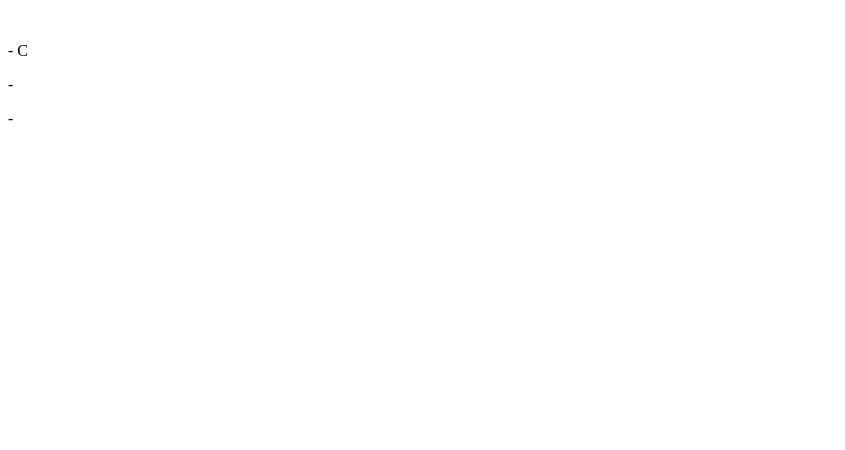
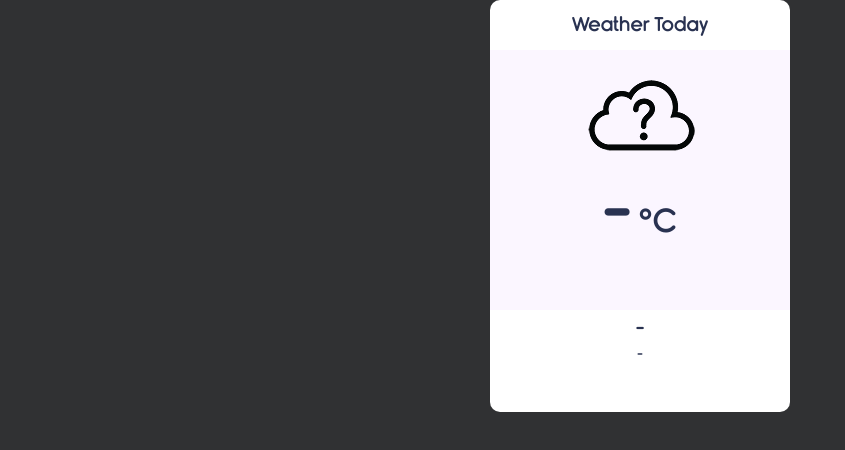
Before and after one commit to pragatisaikia/Weather-App, a plain HTML site: page index.html in a window 1280 px wide. Shown: the whole page, without its empty margins (0-845 px from the left). Drawn offline with Linux system fonts and the light colour scheme.

Commit message:
final changes

```diff
--- a/app.js
+++ b/app.js
@@ -5,13 +5,14 @@ const descElement = document.querySelector(".temp-desc p");
 const locationElement = document.querySelector(".location p");
 
 const weather = {};
-const key = "4943d1a31d77050417bfb053cc0176fa";
 
 weather.temperature = {
     unit : "celsius"
 }
 
 const KELVIN = 273;
+const key = "4943d1a31d77050417bfb053cc0176fa";
+
 
 
 if('geolocation' in navigator){
@@ -21,19 +22,23 @@ if('geolocation' in navigator){
     notifyElement.innerHTML = "<p>Browser doesn't support Geolocation</p>"
 }
 
+// f
 function setPosition(position){
     let latitude = position.coords.latitude;
     let longitude = position.coords.longitude;
-    getWeather(latitude,longitude);
+
+    getWeather(latitude, longitude);
 }
 
+// SHOW ERROR WHEN THERE IS AN ISSUE WITH GEOLOCATION SERVICE
 function showError(error){
-    notifyElement.style.display = "block";
-    notifyElement.innerHTML = `<p>${error.message}</p>`
+    notificationElement.style.display = "block";
+    notificationElement.innerHTML = `<p> ${error.message} </p>`;
 }
 
-function getWeather(latitude,longitude) {
-    let api = `https://api.openweathermap.org/data/3.0/onecall?lat=${latitude}&lon=${longitude}&appid=${key}`;
+// GET WEATHER FROM API PROVIDER
+function getWeather(latitude, longitude){
+    let api = `http://api.openweathermap.org/data/2.5/weather?lat=${latitude}&lon=${longitude}&appid=${key}`;
 
     fetch(api)
         .then(function(response){
@@ -49,12 +54,12 @@ function getWeather(latitude,longitude) {
         })
         .then(function(){
             displayWeather();
-        })
+        });
 }
 
 function displayWeather(){
-    iconElement.innerHTML = `<img src="icons/${weather.iconId}.png"/>`
-    tempElement.innerHTML = `${weather.temperature.value} degree<span> C</span>`;
+    iconElement.innerHTML = `<img src="icons/${weather.iconId}.png"/>`;
+    tempElement.innerHTML = `${weather.temperature.value} <span>°C</span>`;
     descElement.innerHTML = weather.description;
     locationElement.innerHTML = `${weather.city},${weather.country}`;
 }
@@ -63,15 +68,17 @@ function celsiusToFahrenheit(temperature){
     return (temperature * 9/5) + 32;
 }
 
-tempElement.addEventListener("click",function(){
+tempElement.addEventListener("click", function(){
     if(weather.temperature.value === undefined) return;
+
     if(weather.temperature.unit == "celsius"){
         let fahrenheit = celsiusToFahrenheit(weather.temperature.value);
         fahrenheit = Math.floor(fahrenheit);
-        tempElement.innerHTML = `${fahrenheit} degree <span> F</span>`;
+
+        tempElement.innerHTML = `${fahrenheit}°<span>F</span>`;
         weather.temperature.unit = "fahrenheit";
     }else{
-        tempElement.innerHTML = `${weather.temperature.value} degree <span> C</span>`;
-        weather.temperature.value = "celsius";
+        tempElement.innerHTML = `${weather.temperature.value}°<span>C</span>`;
+        weather.temperature.unit = "celsius"
     }
-})
+});
--- a/index.html
+++ b/index.html
@@ -11,11 +11,11 @@
 </head>
 <body>
     <div class="container">
-        <div class="title"></div>
+        <div class="title"><p>Weather Today</p></div>
         <div class="notify"></div>
         <div class="weather-container">
-            <div class="weather-icon"><img src="" alt=""></div>
-            <div class="temperature"><p>-<span> C</span></p></div>
+            <div class="weather-icon"><img src="icons/unknown.png" alt=""></div>
+            <div class="temperature"><p>-<span> °C</span></p></div>
         </div>
         <div class="temp-desc"><p> - </p></div>
         <div class="location"><p> - </p></div>
--- a/style.css
+++ b/style.css
@@ -0,0 +1,111 @@
+*{
+    font-family: "Rimouski";
+    margin: 0;
+    padding: 0;
+}
+
+body{
+    background-color: #303133;
+}
+
+.container{
+    height: 100%;
+    align-self: center;
+    width: 300px;
+    background-color: #FFF;
+    display: block;
+    /* margin-top:20%; */
+    margin: auto;
+    border-radius: 10px;
+    padding-bottom : 50px;
+}
+
+.title{
+    width: 300px;
+    height: 50px;
+    border-radius: 10px 10px 0 0;
+}
+
+.title p{
+    text-align: center;
+    padding: 15px;
+    margin: 0 auto;
+    font-size: 1.2em;
+    color: #293251;
+}
+
+.notify{
+    background-color: #f8d7da;
+    display: none;
+}
+
+.notify p{
+    color: #721c24;
+    font-size: 1.2em;
+    margin: 0;
+    text-align: center;
+    padding: 10px 0;
+}
+
+.weather-container{
+    width: 300px;
+    height: 260px;
+    background-color: #fbf6ff;
+}
+
+.weather-icon{
+    width: 300px;
+    height: 128px;
+}
+
+.weather-icon img{
+    display: block;
+    margin: 0 auto;
+}
+
+.temperature-value{
+    width: 300px;
+    height:60px;
+}
+
+.temperature p{
+    padding: 0;
+    margin: 0;
+    color: #293251;
+    font-size: 4em;
+    text-align: center;
+    cursor: pointer;
+}
+
+.temperature p:hover{
+
+}
+
+.temperature span{
+    color: #293251;
+    font-size: 0.5em;
+}
+
+.temp-desc{
+
+}
+
+.temp-desc p{
+    padding: 8px;
+    margin: 0;
+    color: #293251;
+    text-align: center;
+    font-size: 1.2em;
+}
+
+.location{
+
+}
+
+.location p{
+    margin: 0;
+    padding: 0;
+    color: #293251;
+    text-align: center;
+    font-size: 0.8em;
+}
```
